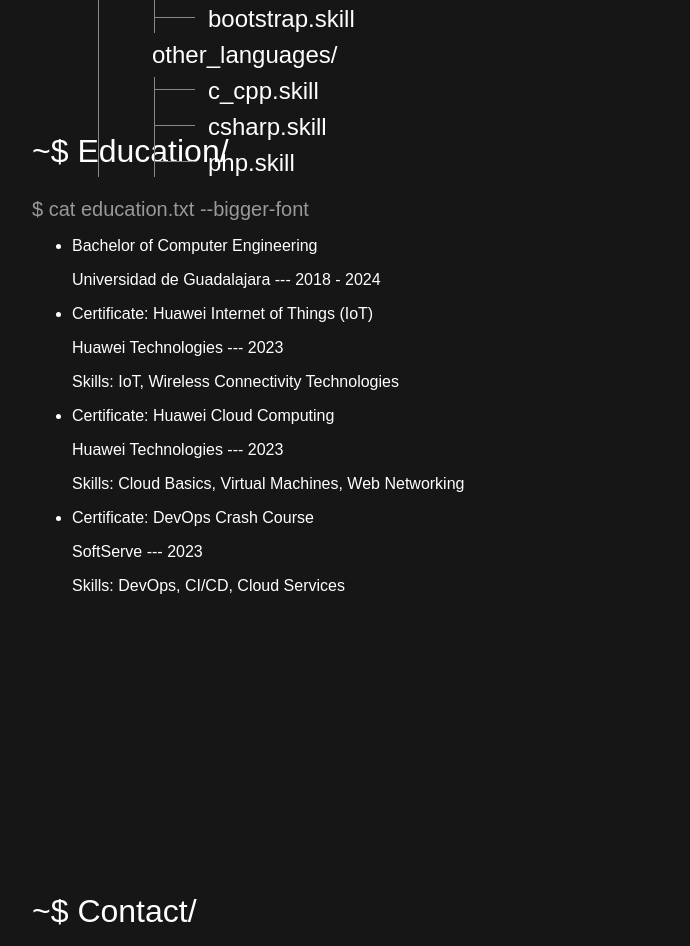
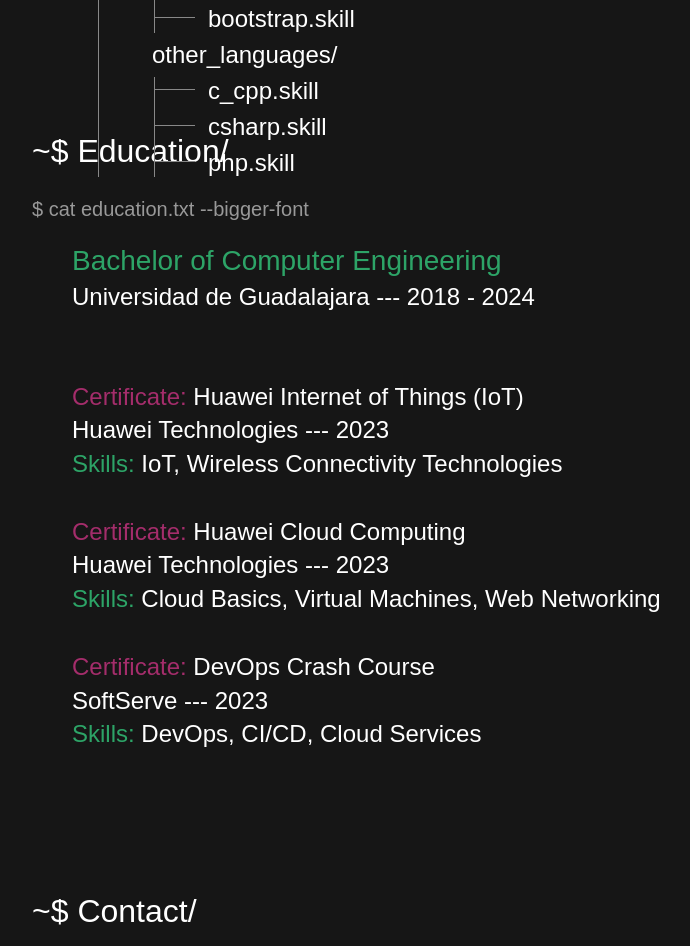
Before and after one commit to BrialexMaga/portfolio, a Flask app: page / in a window 1280 px wide. Shown: the part 3197-4143 px from the top of the page, without its empty margins (96-786 px from the left). Run offline with Flask 3, Linux system fonts and the light colour scheme; some web fonts are replaced.

Commit message:
Style education section

```diff
--- a/static/css/style.css
+++ b/static/css/style.css
@@ -262,9 +262,27 @@ h2 {
   padding-left: 0.5rem;
 }
 
+.education-list {
+    list-style: none;
+    font-size: 1.5rem;
+}
 
+.career-name {
+    font-size: 1.75rem;
+}
 
+.education-list p {
+    margin: 0;
+    margin-bottom: 0.35rem;
+}
 
+.education-list li {
+    margin-bottom: 2.5rem;
+}
+
+.education-list .career-item {
+    margin-bottom: 4.5rem;
+}
 
 
 .footer {
--- a/templates/index.html
+++ b/templates/index.html
@@ -94,16 +94,16 @@
     <section class="section scroll-into" id="education">
         <h2>~$ Education/</h2>
         <p class="code">$ cat education.txt --bigger-font</p>
-        <ul>
-            <li>
-                <p>Bachelor of Computer Engineering</p>
+        <ul class="education-list">
+            <li class="career-item">
+                <p class="career-name green-text">Bachelor of Computer Engineering</p>
                 <p>Universidad de Guadalajara --- 2018 - 2024</p>
             </li>
             {% for certificate in certificates %}
             <li>
-                <p><span>Certificate:</span> {{ certificate.name }} </p>
+                <p><span class="pinky-text">Certificate:</span> {{ certificate.name }} </p>
                 <p> {{ certificate.company }} --- {{ certificate.year }} </p>
-                <p><span>Skills:</span> {{ ", ".join(certificate.skills) }} </p>
+                <p><span class="green-text">Skills:</span> {{ ", ".join(certificate.skills) }} </p>
             </li>
             {% endfor %}
         </ul>
```
